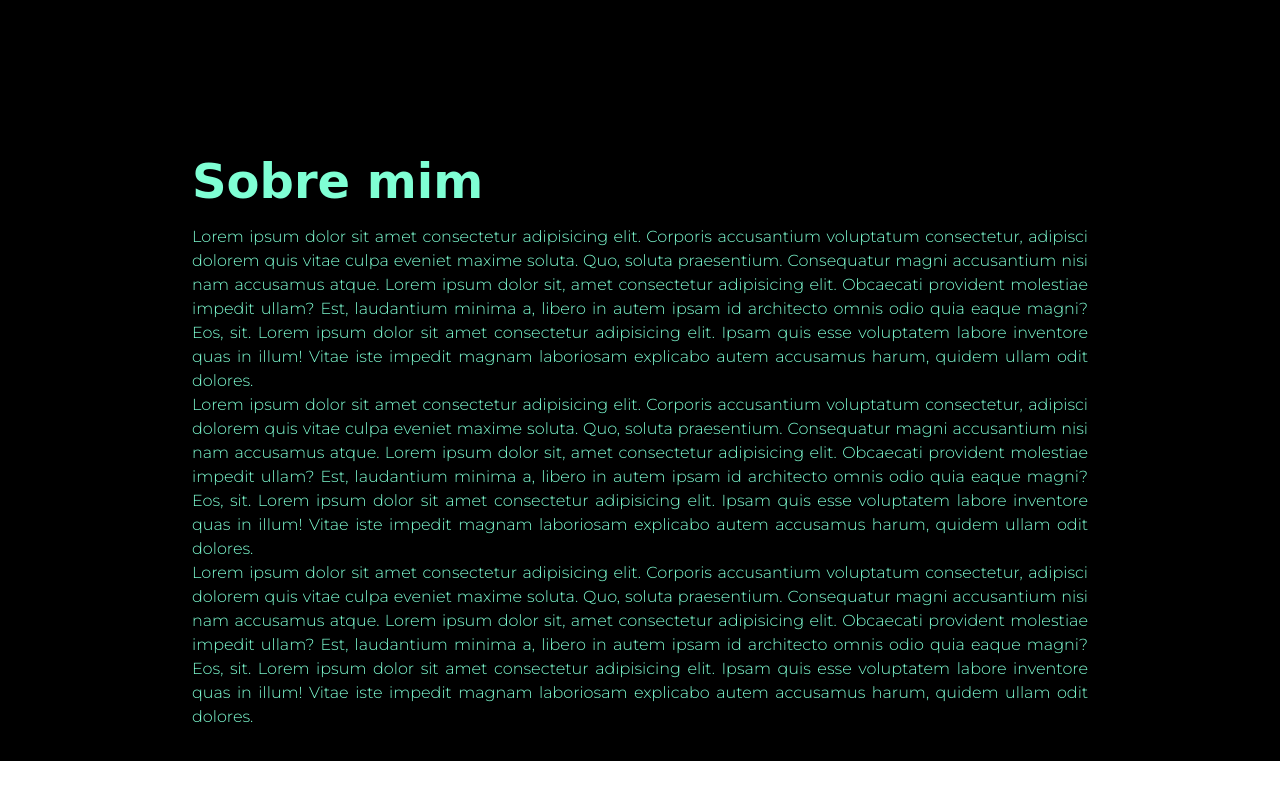
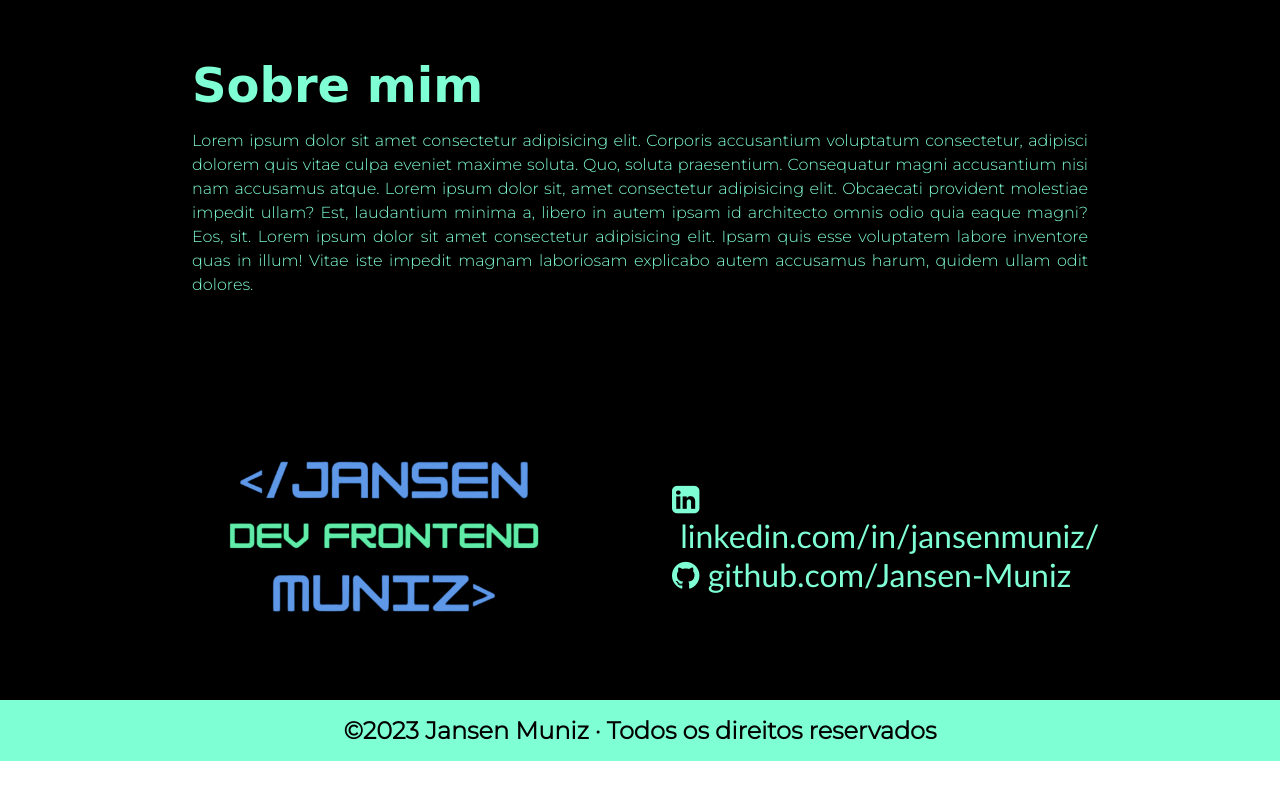
Before and after one commit to Jansen-Muniz/meu-site, a plain HTML site: page index.html in a window 1280 px wide. Shown: the part 650-1450 px from the top of the page. After the commit the page ends 1411 px from the top, so only its background shows below. Drawn offline with Linux system fonts and the light colour scheme; a web font is replaced by a local one.

Commit message:
aside e footer

```diff
--- a/index.html
+++ b/index.html
@@ -5,6 +5,7 @@
   <meta http-equiv="X-UA-Compatible" content="IE=edge">
   <meta name="viewport" content="width=device-width, initial-scale=1.0">
   <link rel="shortcut icon" href="./imagens/favicon.png" type="image/x-icon">
+  <link rel="stylesheet" href="https://cdnjs.cloudflare.com/ajax/libs/font-awesome/4.7.0/css/font-awesome.min.css">
   <link rel="stylesheet" href="./style.css">
   <title>Jansen Muniz | Dev Frontend</title>
 </head>
@@ -18,7 +19,7 @@
         <ul>
           <li><a href="#about-me">Sobre mim</a></li>
           <li><a href="">Projetos</a></li>
-          <li><a href="">Contato</a></li>
+          <li><a href="#social-networks">Redes Sociais</a></li>
         </ul>
       </nav>
     </header>
@@ -44,20 +45,23 @@
             Lorem ipsum dolor sit, amet consectetur adipisicing elit. Obcaecati provident molestiae impedit ullam? Est, laudantium minima a, libero in autem ipsam id architecto omnis odio quia eaque magni? Eos, sit.
             Lorem ipsum dolor sit amet consectetur adipisicing elit. Ipsam quis esse voluptatem labore inventore quas in illum! Vitae iste impedit magnam laboriosam explicabo autem accusamus harum, quidem ullam odit dolores.
           </p>
-          <p>
-            Lorem ipsum dolor sit amet consectetur adipisicing elit. Corporis accusantium voluptatum consectetur, adipisci dolorem quis vitae culpa eveniet maxime soluta. Quo, soluta praesentium. Consequatur magni accusantium nisi nam accusamus atque.
-            Lorem ipsum dolor sit, amet consectetur adipisicing elit. Obcaecati provident molestiae impedit ullam? Est, laudantium minima a, libero in autem ipsam id architecto omnis odio quia eaque magni? Eos, sit.
-            Lorem ipsum dolor sit amet consectetur adipisicing elit. Ipsam quis esse voluptatem labore inventore quas in illum! Vitae iste impedit magnam laboriosam explicabo autem accusamus harum, quidem ullam odit dolores.
-          </p>
-          <p>
-            Lorem ipsum dolor sit amet consectetur adipisicing elit. Corporis accusantium voluptatum consectetur, adipisci dolorem quis vitae culpa eveniet maxime soluta. Quo, soluta praesentium. Consequatur magni accusantium nisi nam accusamus atque.
-            Lorem ipsum dolor sit, amet consectetur adipisicing elit. Obcaecati provident molestiae impedit ullam? Est, laudantium minima a, libero in autem ipsam id architecto omnis odio quia eaque magni? Eos, sit.
-            Lorem ipsum dolor sit amet consectetur adipisicing elit. Ipsam quis esse voluptatem labore inventore quas in illum! Vitae iste impedit magnam laboriosam explicabo autem accusamus harum, quidem ullam odit dolores.
-          </p>
+
         </div>
       </section>
     </main>
-    <footer></footer>
+    <aside id="social-networks">
+      <div>
+        <img src="./imagens/img-header.png" alt="Imagem Jansen Muniz">
+      </div>
+      <ul>
+        <li>
+          <i class="fa fa-linkedin-square"></i>&nbsp;&nbsp;<a href="https://linkedin.com/in/jansenmuniz/" target="_blank">linkedin.com/in/jansenmuniz/</a></li>
+        <li><i class="fa fa-github"></i>&nbsp;&nbsp;<a href="https://github.com/Jansen-Muniz" target="_blank">github.com/Jansen-Muniz</a></li>
+      </ul>
+    </aside>
+    <footer>
+      <p>©2023 Jansen Muniz · Todos os direitos reservados</p>
+    </footer>
   </div>
 </body>
 </html>
--- a/style.css
+++ b/style.css
@@ -5,6 +5,10 @@
   margin: 0;
   padding: 0;
   font-family: 'Gill Sans', 'Gill Sans MT', Calibri, 'Trebuchet MS', sans-serif;
+}
+
+html{
+  scroll-behavior: smooth;
 }
 
 .main-content{
@@ -57,7 +61,7 @@ a{
 }
 
 a:hover{
-  color: rgb(0, 174, 255);
+  color:rgb(129, 194, 255);
 }
 
 main{
@@ -98,17 +102,57 @@ section h1{
 
 .section-one div{
   margin-top: 4rem;
-  margin-bottom: 4rem;
 }
 
 .about-me-section div{
-  padding-top: 12rem;
+  padding-top: 10rem;
 }
 
 .about-me-section{
-  height: 50rem;
+  height: 20rem;
 }
 
 .about-me-section p{
   line-height: 1.5rem;
 }
+
+aside{
+  max-width: 70%;
+  margin: 0 auto;
+  display: flex;
+  align-items: center;
+}
+
+aside img{
+  width: 20rem;
+  position: relative;
+  left: 2rem;
+}
+
+aside ul{
+  margin-left: 10rem;
+}
+
+aside > ul > li{
+  color: aquamarine;
+  list-style-type: none;
+}
+
+aside a,
+aside .fa-linkedin-square,
+aside .fa-github{
+  font-size: 2rem;
+}
+
+footer{
+  background-color: aquamarine;
+  display: flex;
+  justify-content: center;
+  padding: 1rem;
+}
+
+footer p{
+  color: black;
+  font-weight: bold;
+  font-size: 1.5rem;
+}
```
